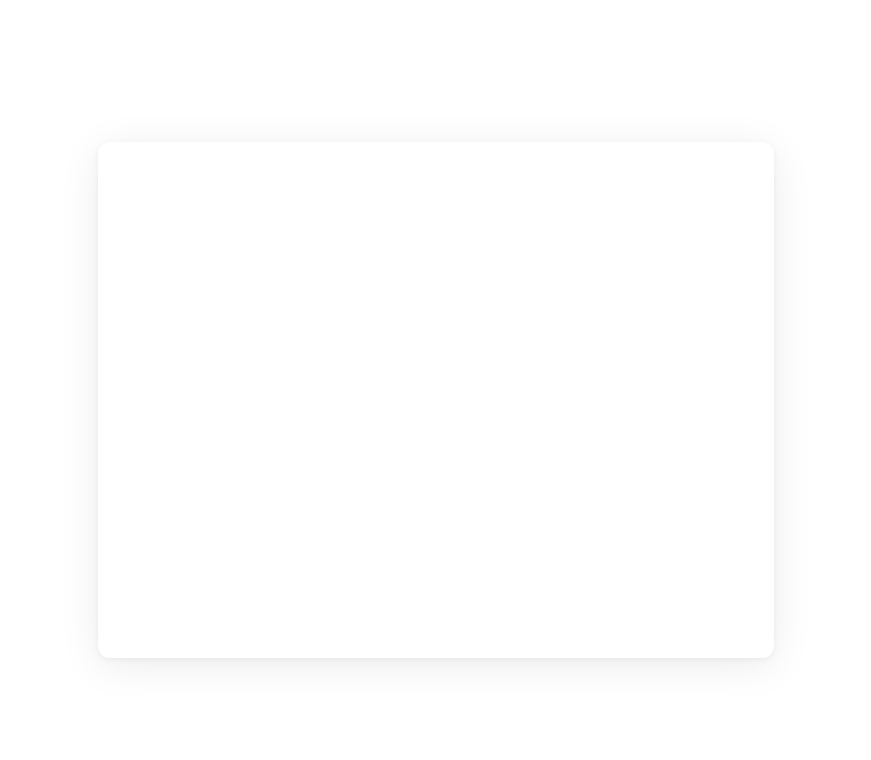
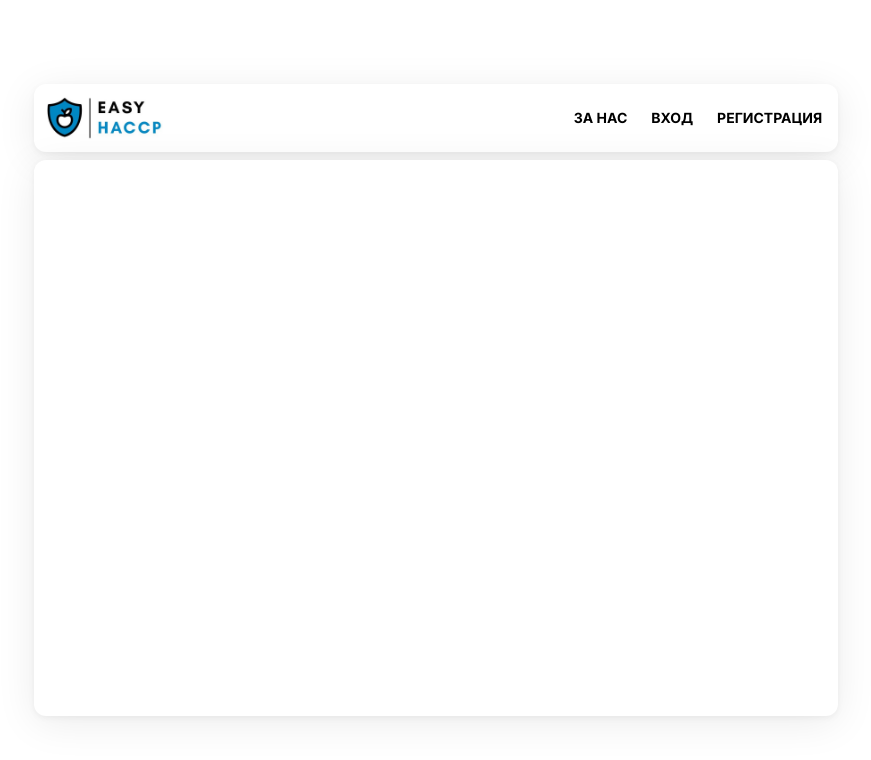
Before and after one commit to lyubomir08/easyhaccp, a React (Create React App) app in the folder frontend/: page / in a window 1280 px wide. Shown: the top 760 px of the page, without its empty margins (204-1075 px from the left). Built offline with nearby package versions, Linux system fonts and the light colour scheme.

Commit message:
Add NavigationCard and its styles

```diff
--- a/frontend/src/App.js
+++ b/frontend/src/App.js
@@ -1,10 +1,13 @@
 import appStyles from './App.module.css'
-import AuthCard from './components/AuthCard/AuthCard';
+
+import MainCard from './components/MainCard/MainCard';
+import NavigationCard from './components/NavigationCard/NavigationCard';
 
 function App() {
   return (
     <div className={appStyles.app}>
-      <AuthCard/>
+      <NavigationCard/>
+      <MainCard/>
     </div>
   );
 }
--- a/frontend/src/App.module.css
+++ b/frontend/src/App.module.css
@@ -1,7 +1,9 @@
 .app{
     display: flex;
+    flex-direction: column;
     justify-content: center;
-    align-items: center;
+
+    gap: 0.5rem;
 
     height: 100vh;
 }
--- a/frontend/src/components/AuthCard/AuthCard.js
+++ /dev/null
@@ -1,10 +0,0 @@
-import cardStyles from '../../styles/cardStyles.module.css'
-import mainStyles from './authCard.module.css'
-
-export default function AuthCard(){
-  return(
-    <div className={`${cardStyles.card} ${mainStyles.authCard}`}>
-
-    </div>
-  )
-}
--- a/frontend/src/components/AuthCard/authCard.module.css
+++ /dev/null
@@ -1,4 +0,0 @@
-.authCard{
-    width: 50%;
-    height: 60%;
-}
--- /dev/null
+++ b/frontend/src/components/MainCard/MainCard.js
@@ -0,0 +1,10 @@
+import cardStyles from '../../styles/cardStyles.module.css'
+import mainStyles from './mainCard.module.css'
+
+export default function MainCard(){
+  return(
+    <div className={`${cardStyles.card} ${mainStyles.mainCard}`}>
+
+    </div>
+  )
+}
--- /dev/null
+++ b/frontend/src/components/MainCard/mainCard.module.css
@@ -0,0 +1,6 @@
+.mainCard{
+    display: flex;
+    flex-direction: row;
+
+    height: 65%;
+}
--- /dev/null
+++ b/frontend/src/components/NavigationCard/NavigationCard.js
@@ -0,0 +1,20 @@
+import styles from './NavigationCard.module.css'
+
+import logoImg from '../../images/logo.jpg'
+import cardStyles from "../../styles/cardStyles.module.css";
+
+
+export default function NavigationCard() {
+  return(
+    <div className={`${cardStyles.card} ${styles.navigationCard}`}>
+      <img className={styles.logo} src={logoImg} alt="logo" />
+      <nav>
+        <ul className={styles.navigation}>
+          <li>ЗА НАС</li>
+          <li>ВХОД</li>
+          <li>РЕГИСТРАЦИЯ</li>
+        </ul>
+      </nav>
+    </div>
+  )
+}
--- /dev/null
+++ b/frontend/src/components/NavigationCard/NavigationCard.module.css
@@ -0,0 +1,55 @@
+.navigationCard{
+    display: flex;
+    flex-direction: row;
+    justify-content: space-between;
+    align-items: center;
+
+    padding: 12px;
+}
+
+.navigation{
+    display: flex;
+    gap: 1rem;
+
+    padding: 0;
+    margin: 0;
+
+    list-style: none;
+
+    font-weight: bold;
+}
+
+.navigation > * {
+    position: relative;
+
+    padding: 4px;
+
+    font-size: 14px;
+}
+
+.navigation > *::after {
+    content: '';
+    position: absolute;
+
+    left: 0;
+    bottom: 0;
+
+    width: 0;
+    height: 2px;
+
+    background-color: #1090c9;
+
+    transition: width 0.3s ease;
+}
+
+.navigation > *:hover{
+    cursor: pointer;
+}
+
+.navigation > *:hover::after {
+    width: 100%;
+}
+
+.logo{
+    width: 15%;
+}
--- a/frontend/src/index.css
+++ b/frontend/src/index.css
@@ -1,14 +1,22 @@
+@import url('https://fonts.googleapis.com/css2?family=Inter:wght@400;500;600;700&display=swap');
+
 * >{
   box-sizing: border-box;
+
+  padding: 0;
+  margin: 0;
 }
 
 body {
+  display: flex;
+  justify-content: center;
+
   margin: 0;
-  font-family: -apple-system, BlinkMacSystemFont, 'Segoe UI', 'Roboto', 'Oxygen',
-    'Ubuntu', 'Cantarell', 'Fira Sans', 'Droid Sans', 'Helvetica Neue',
-    sans-serif;
+
+  font-family: 'Inter', system-ui, -apple-system, BlinkMacSystemFont, 'Segoe UI', Roboto, sans-serif;
   -webkit-font-smoothing: antialiased;
   -moz-osx-font-smoothing: grayscale;
+
 }
 
 code {
```
Also changed, not shown: frontend/src/components/MainCard/AboutUsSection/AboutUsSection.js (added, +19 -0 lines), frontend/src/components/MainCard/AboutUsSection/aboutUs.module.css (added), frontend/src/images/logo.jpg.
